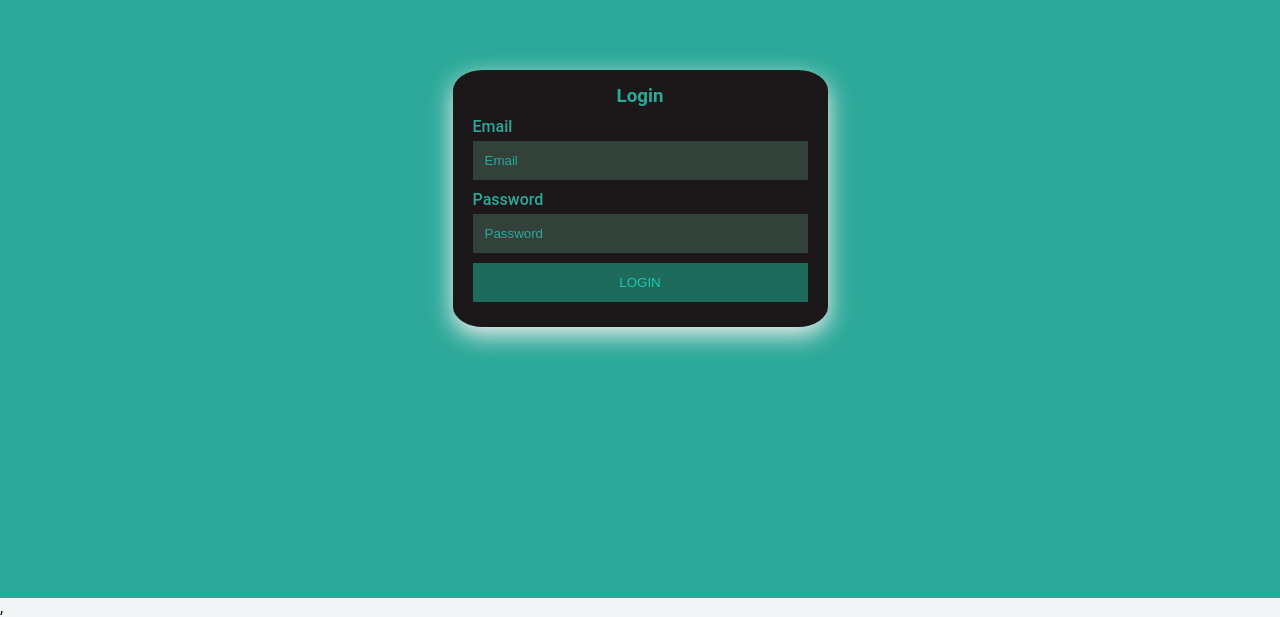
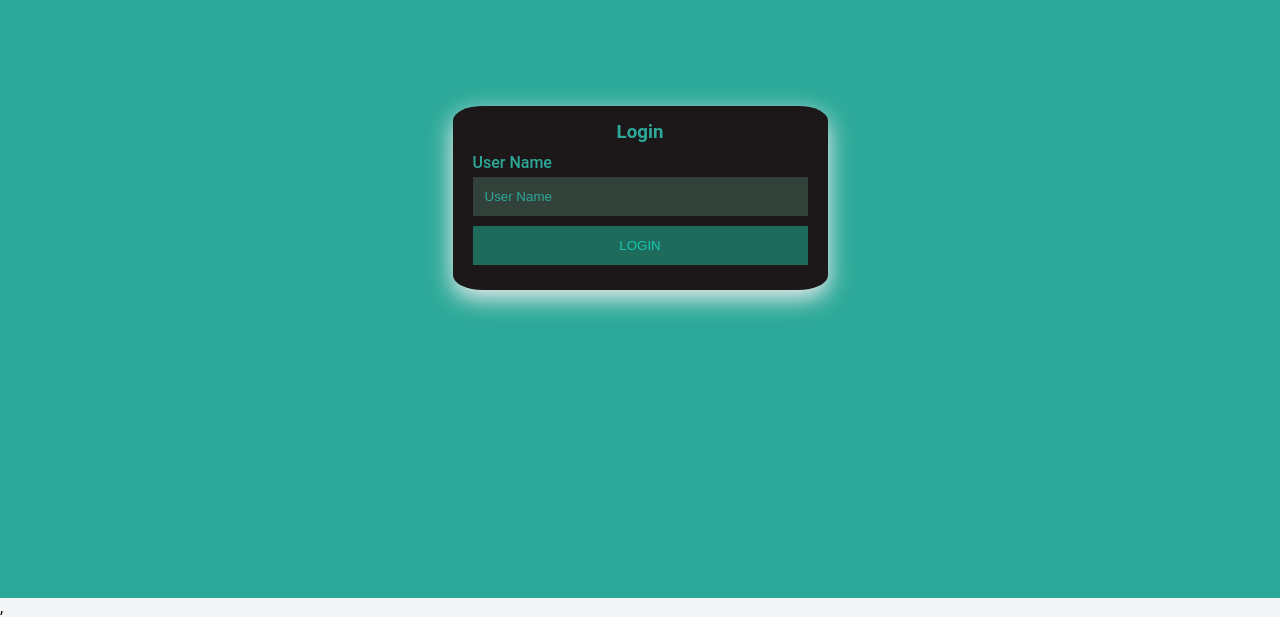
Before and after one commit to sidjp/ChatCripto, a React (Create React App) app in the folder frontend/: page /messenger/login in a window 1280 px wide. Shown: the part 202-819 px from the top of the page. Built offline with nearby package versions, Linux system fonts and the light colour scheme; what react-alert-template-basic would draw is missing.

Commit message:
Refacture: Login e authController
Signed-off-by: betortizPSG <betortiz_PSG@outlook.com.br>

```diff
--- a/frontend/src/components/Login.jsx
+++ b/frontend/src/components/Login.jsx
@@ -18,8 +18,9 @@ const Login = () => {
   const dispatch = useDispatch();
 
   const [state, setState] = useState({
-    email: "",
-    password: "",
+    /* email: "",
+    password: "", */
+    userName: "",
   });
 
   const inputHendle = (e) => {
@@ -58,19 +59,19 @@ const Login = () => {
         <div className="card-body">
           <form onSubmit={login}>
             <div className="form-group">
-              <label htmlFor="email">Email</label>
+              <label htmlFor="username">User Name</label>
               <input
-                type="email"
+                type="text"
                 onChange={inputHendle}
-                name="email"
-                value={state.email}
+                name="userName"
+                value={state.userName}
                 className="form-control"
-                placeholder="Email"
-                id="email"
+                placeholder="User Name"
+                id="username"
               />
             </div>
 
-            <div className="form-group">
+            {/* <div className="form-group">
               <label htmlFor="password">Password</label>
               <input
                 type="password"
@@ -81,7 +82,7 @@ const Login = () => {
                 placeholder="Password"
                 id="password"
               />
-            </div>
+            </div> */}
 
             <div className="form-group">
               <input type="submit" value="login" className="btn" />
```
Also changed, not shown: 1 other file (tests, documents, lock files or other folders).
